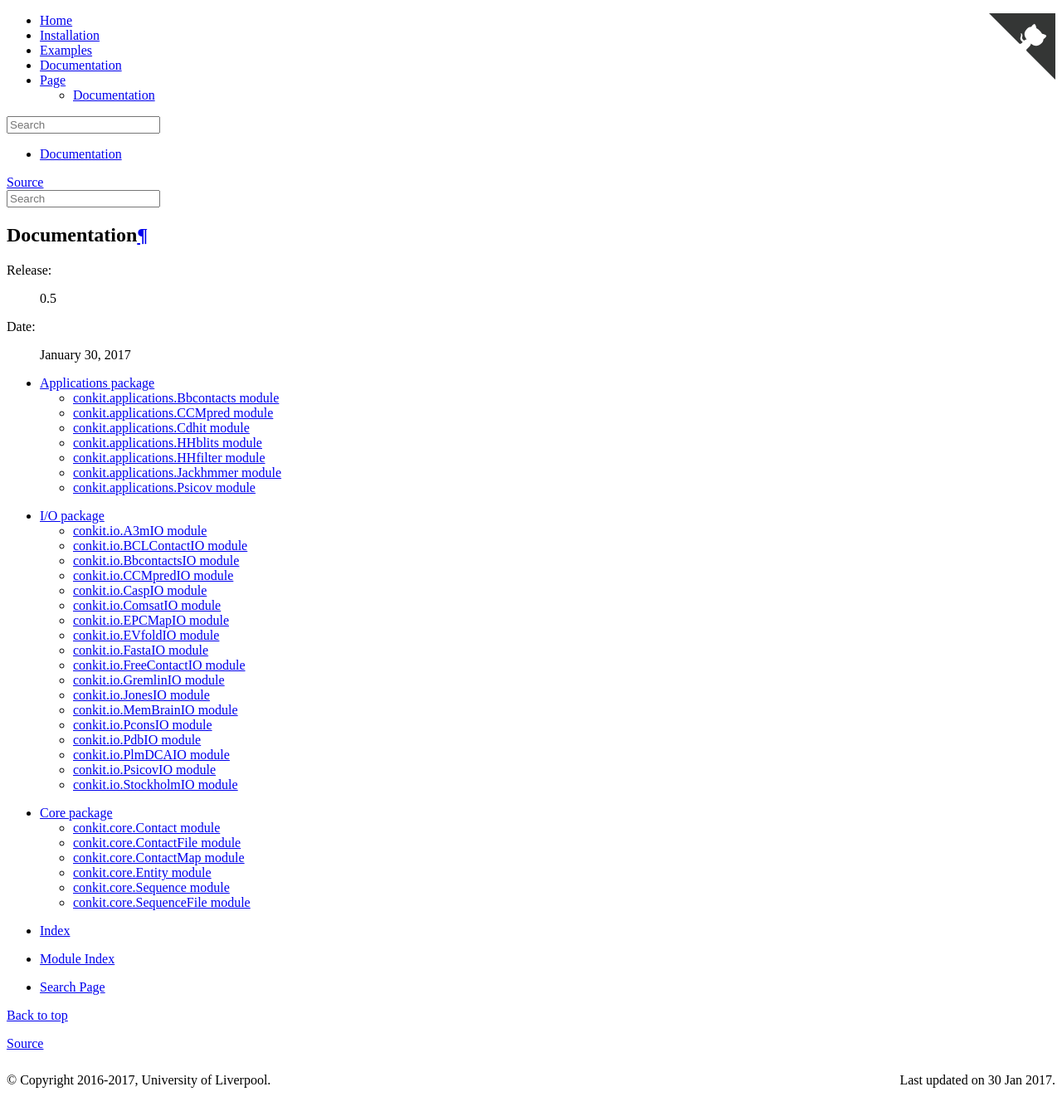
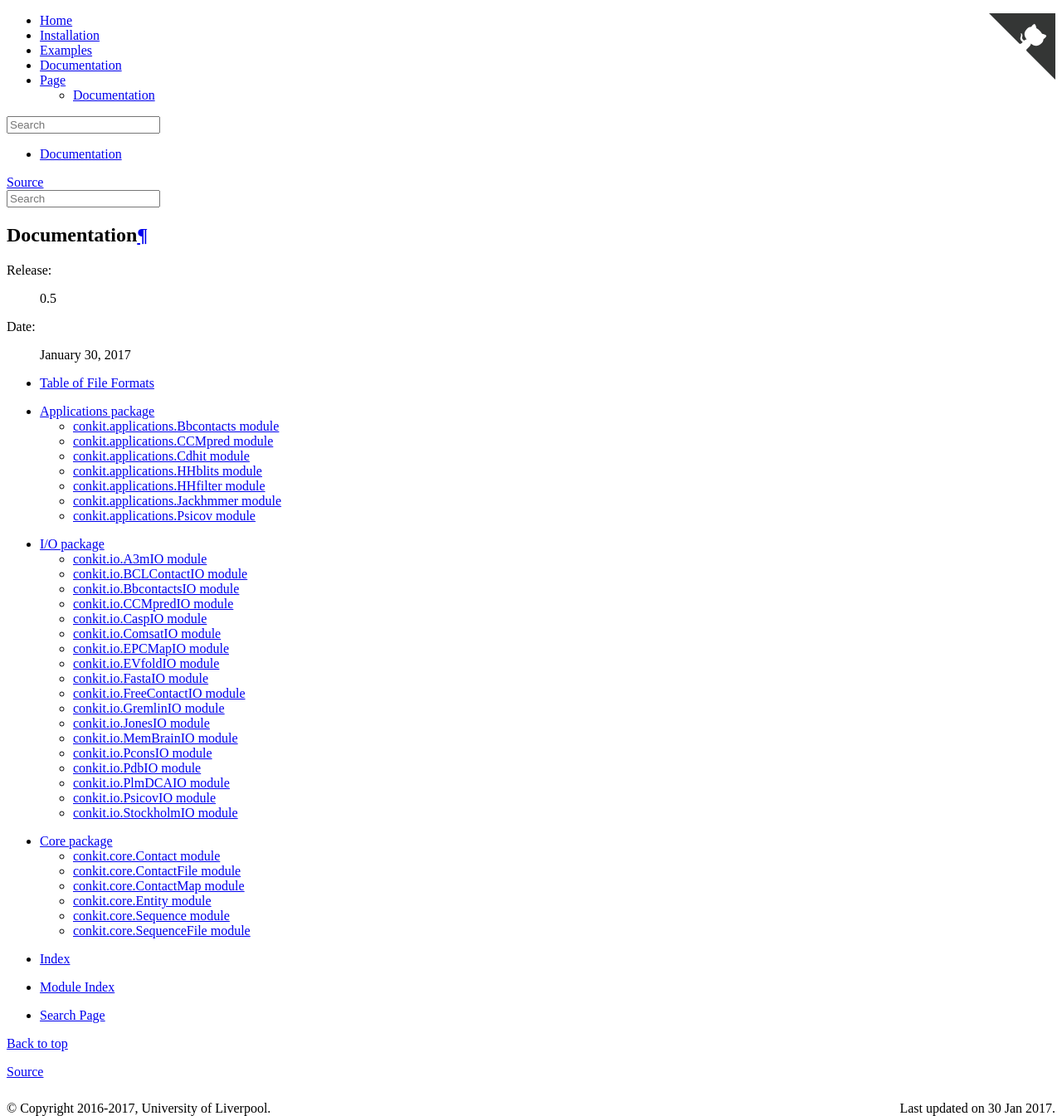
Before and after one commit to rigdenlab/conkit, a Sphinx documentation site: the page built from docs/contents.rst, in a window 1280 px wide. Shown: the whole page at 83% size. Built offline with Sphinx 7.4.7, drawn with Linux system fonts in a browser that asks for light colours; before the commit the page ends 1311 px from its top, so only the background shows below that.

Commit message:
file formats added to toctree

```diff
--- a/docs/contents.rst
+++ b/docs/contents.rst
@@ -8,6 +8,10 @@ Documentation
    :Release: |version|
    :Date: |today|
 
+.. toctree::
+   :maxdepth: 1
+
+   formats
 
 .. toctree::
    :maxdepth: 2
```
